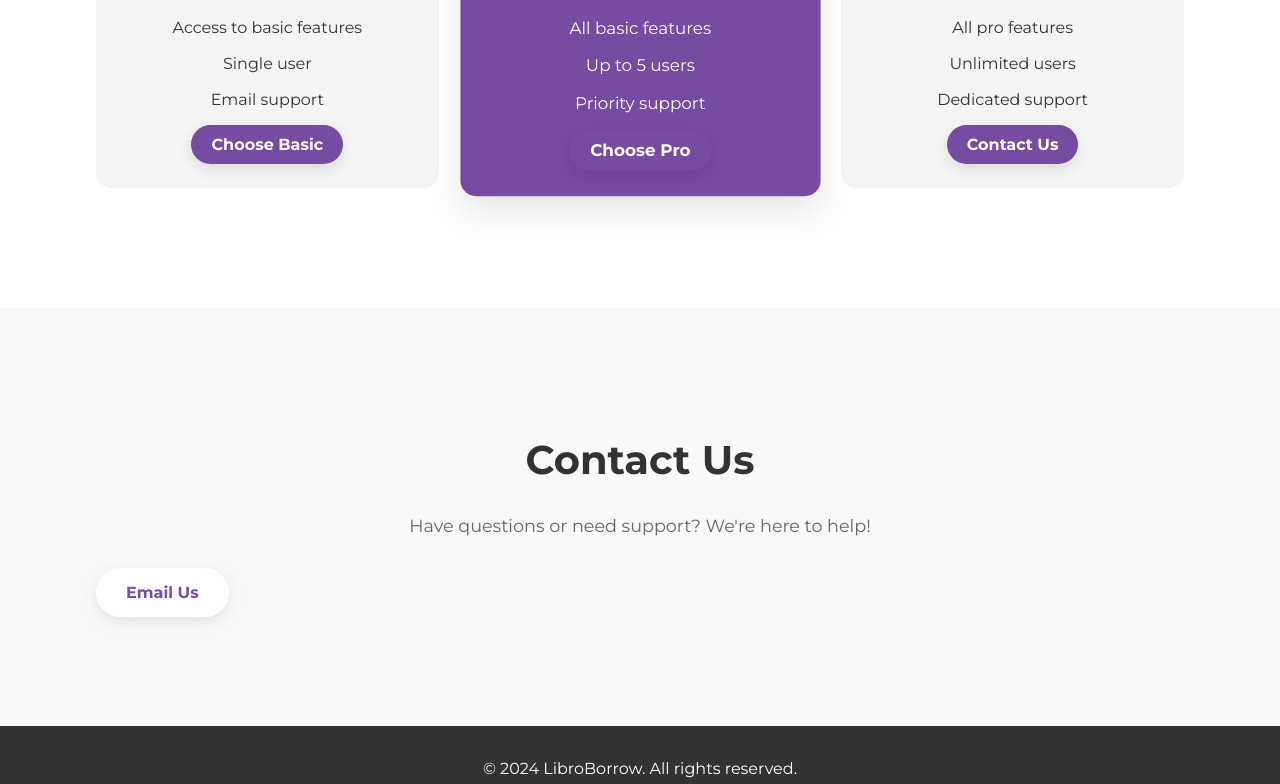
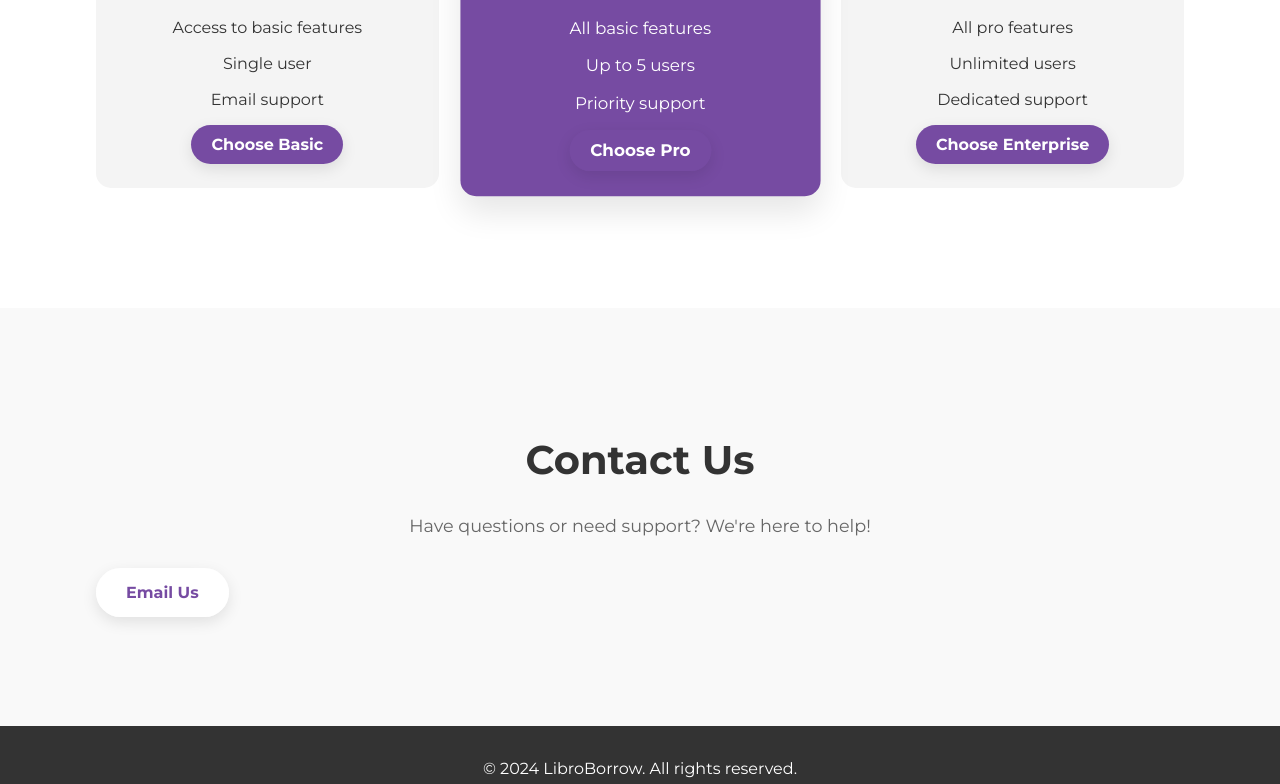
Before and after one commit to kleotan901/-nodejs-website, a website: page public/index.html in a window 1280 px wide. Shown: the part 2260-3044 px from the top of the page. Drawn offline with Linux system fonts and the light colour scheme.

Commit message:
Updated styles.css

```diff
--- a/public/index.html
+++ b/public/index.html
@@ -104,7 +104,7 @@
           <li>Unlimited users</li>
           <li>Dedicated support</li>
         </ul>
-        <a href="#" class="cta-button">Contact Us</a>
+        <a href="#" class="cta-button">Choose Enterprise</a>
       </div>
     </div>
   </div>
```
